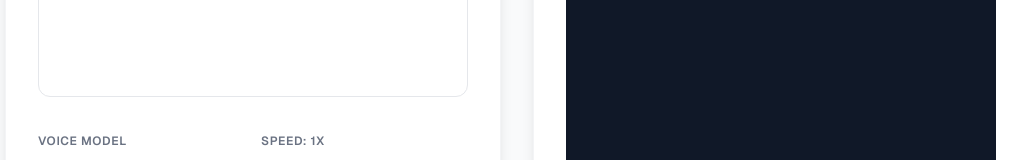
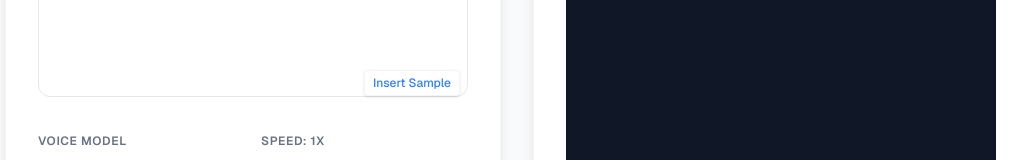
Before and after one commit to bkallaus/audiobook-generator, a Next.js app in the folder web-ui/: page / in a window 1280 px wide. Both pictures are taken after a click on the button "Text Input". Shown: the part 425-585 px from the top of the page, without its empty margins (123-1150 px from the left). Built offline with nearby package versions, Linux system fonts and the light colour scheme.

Commit message:
feat: Insert Sample Text Button
Added an 'Insert Sample' button to the text input area that appears when the textarea is empty, allowing users to quickly populate it with a short, interesting sample quote for testing the TTS generation without having to find or type their own text.

```diff
--- a/web-ui/src/app/page.tsx
+++ b/web-ui/src/app/page.tsx
@@ -269,12 +269,19 @@ export default function Home() {
                         })()}
                       </span>
                     )}
-                    {textInput.length > 0 && (
+                    {textInput.length > 0 ? (
                       <button
                         onClick={() => setTextInput('')}
                         className="text-xs font-medium text-gray-500 hover:text-red-500 bg-white/80 backdrop-blur px-2 py-1 rounded transition-colors shadow-sm border border-gray-100"
                       >
                         Clear
+                      </button>
+                    ) : (
+                      <button
+                        onClick={() => setTextInput("The universe is a pretty big place. If it's just us, seems like an awful waste of space.")}
+                        className="text-xs font-medium text-blue-500 hover:text-blue-600 bg-white/80 backdrop-blur px-2 py-1 rounded transition-colors shadow-sm border border-gray-100"
+                      >
+                        Insert Sample
                       </button>
                     )}
                   </div>
```
